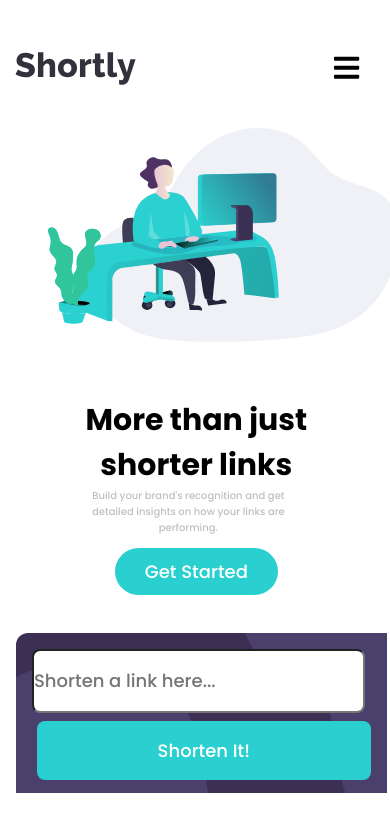
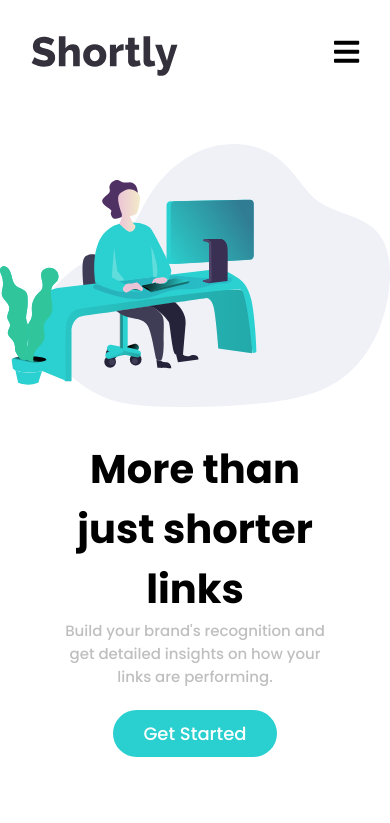
Before and after one commit to Akash007670/TheInternetFolks, a React (Create React App) app: page / in a window 390 px wide. Shown: the top 823 px of the page. Built offline with nearby package versions, Linux system fonts and the light colour scheme.

Commit message:
Refactored css for more responsiveness at navbar and section

```diff
--- a/public/index.html
+++ b/public/index.html
@@ -26,7 +26,7 @@
       href="https://fonts.googleapis.com/css2?family=Poppins:wght@500;700&display=swap"
       rel="stylesheet"
     />
-    <title>React App</title>
+    <title>Shortly --Link Shortner App</title>
   </head>
   <body>
     <noscript>You need to enable JavaScript to run this app.</noscript>
--- a/src/App.css
+++ b/src/App.css
@@ -1,10 +1,6 @@
-*{
-    box-sizing: border-box;
-    margin: 0;
-    padding: 0;
-    font-family: poppins;
-
+* {
+  box-sizing: border-box;
+  margin: 0;
+  padding: 0;
+  font-family: Poppins;
 }
-body{
-    overflow-x: hidden ;
-}
--- a/src/App.js
+++ b/src/App.js
@@ -14,9 +14,9 @@ const App = () => {
         <Home />
         <Start />
       </Router>
-      <Searchbar />
+      {/* <Searchbar />
       <Content />
-      <Footer />
+      <Footer /> */}
     </div>
   );
 };
--- a/src/components/GetStarted/GetStartedElement.js
+++ b/src/components/GetStarted/GetStartedElement.js
@@ -3,35 +3,39 @@ import styled from "styled-components";
 export const Description = styled.div`
   z-index: 3;
   width: 100%;
+  height: 55vh;
   max-width: 1600px;
-  position: relative;
+  justify-content: space-between;
   display: flex;
   align-items: center;
-  margin-top: 3rem;
-  @media screen and (max-width: 760px) {
+  margin: 3rem auto;
+  /* border: 2px solid red; */
+  @media screen and (max-width: 850px) {
     display: flex;
+    height: 100%;
     flex-direction: column;
   }
 `;
 
 export const ContentWrapper = styled.div`
   display: flex;
+  /* border: 2px solid green; */
   flex-direction: column;
-  flex-wrap: wrap;
-  margin-left: 13%;
-  margin-right: 3rem;
-  width: auto;
-  @media screen and (max-width: 760px) {
+  justify-content: center;
+  width: 40%;
+  height: 100%;
+  padding: 0 60px;
+  @media screen and (max-width: 850px) {
     display: flex;
+    width: 100%;
     order: 2;
   }
 `;
 export const ContentWrapper2 = styled.div`
   display: flex;
-  flex-direction: row;
-  flex-wrap: wrap;
-  width: auto;
-  @media screen and (max-width: 760px) {
+  height: 100%;
+  /* border: 2px solid blue; */
+  @media screen and (max-width: 850px) {
     display: flex;
     height: fit-content;
     margin-bottom: 2rem;
@@ -41,27 +45,34 @@ export const ContentWrapper2 = styled.div`
 
 export const Heading = styled.h1`
   text-align: start;
+  flex-wrap: wrap;
   color: black;
-  font-size: 48px;
+  font-size: 60px;
   font-weight: bold;
-  @media screen and (max-width: 768px) {
+
+  @media screen and (max-width: 1200px) {
+    text-align: start;
+    font-size: 45px;
+  }
+
+  @media screen and (max-width: 850px) {
     text-align: center;
-    font-size: 30px;
+    font-size: 40px;
   }
 `;
 
 export const Para = styled.p`
-  text-align: start;
-  font-size: 18px;
-  // background-color : yellow;
-  margin-right: 3rem;
+  font-size: 20px;
   color: #bfbfbf;
-  max-width: auto;
+  margin-bottom: 10px;
 
-  @media screen and (max-width: 760px) {
-    font-size: 10px;
+  @media screen and (max-width: 1200px) {
+    text-align: start;
+    font-size: 15px;
+  }
+  @media screen and (max-width: 850px) {
+    font-size: 15px;
     text-align: center;
-    margin-left: 2rem;
   }
 `;
 
@@ -71,7 +82,10 @@ export const BtnWrapper = styled.div`
   flex-direction: column;
   align-items: start;
   cursor: pointer;
-  @media screen and (max-width: 760px) {
+  @media screen and (max-width: 1200px) {
+    font-size: 15px;
+  }
+  @media screen and (max-width: 850px) {
     align-items: center;
     padding-bottom: 22px;
   }
@@ -83,21 +97,34 @@ export const Button = styled.button`
   background-color: #2acfcf;
   white-space: nowrap;
   padding: 10px 30px;
-  font-size: 18px;
+  font-size: 20px;
   cursor: pointer;
   outline: none;
   border: none;
   text-decoration: none;
+  @media screen and (max-width: 850px) {
+    font-size: 18px;
+  }
 `;
 export const Person = styled.div`
   position: relative;
+  & img {
+    height: auto;
+    width: auto;
+    background-size: cover;
+  }
+  @media screen and (max-width: 1200px) {
+    & img {
+      width: 100%;
+      height: 100%;
+    }
+  }
 
-  @media screen and (max-width: 760px) {
+  @media screen and (max-width: 850px) {
     & img {
       position: relative;
-      left: 3rem;
-      height: 90%;
-      width: 90%;
+      height: 100%;
+      width: 100%;
     }
   }
 `;
--- a/src/components/Navbar/Navbar.js
+++ b/src/components/Navbar/Navbar.js
@@ -13,16 +13,19 @@ import {
   NavBtn2,
   NavBtnLink1,
   NavBtnLink2,
+  NavButtons,
 } from "../Navbar/NavbarElement";
 
-const Navbar = ({mytoggleHandler}) => {
+const Navbar = ({ mytoggleHandler }) => {
   return (
     <Nav>
       <Navbarcontainer>
         <Navlogo>
+          <NavLinks to="/">
             <img src={ReactLogo} alt="react-logo" />
+          </NavLinks>
         </Navlogo>
-        <MobileIcon onClick = {mytoggleHandler}>
+        <MobileIcon onClick={mytoggleHandler}>
           <FaBars />
         </MobileIcon>
         <NavMenu>
@@ -36,12 +39,14 @@ const Navbar = ({mytoggleHandler}) => {
             <NavLinks to="Resources">Resources</NavLinks>
           </NavItem>
         </NavMenu>
+        <NavButtons>
           <NavBtn1>
             <NavBtnLink1 to="Login">Login</NavBtnLink1>
           </NavBtn1>
           <NavBtn2>
             <NavBtnLink2 to="Signup">Sign Up</NavBtnLink2>
           </NavBtn2>
+        </NavButtons>
       </Navbarcontainer>
     </Nav>
   );
--- a/src/components/Navbar/NavbarElement.js
+++ b/src/components/Navbar/NavbarElement.js
@@ -4,7 +4,7 @@ import { Link as LinkS } from "react-router-dom";
 
 export const Nav = styled.nav`
   display: flex;
-  top: 2rem;
+  margin-top: 1rem;
   justify-content: space-around;
   align-items: center;
   font-size: 18px;
@@ -18,25 +18,28 @@ export const Nav = styled.nav`
 
 export const Navbarcontainer = styled.div`
   display: flex;
-  justify-content: center;
+  justify-content: space-around;
   align-items: center;
-  // background-color : blue;
+  /* border: 2px solid red; */
   height: 80px;
   z-index: 1;
   width: 100%;
   padding: 0 24px;
-  max-width: 1200px;
+  max-width: 1600px;
 `;
 
 export const Navlogo = styled(LinkR)`
   justify-self: start;
   display: flex;
   cursor: pointer;
-  font-size: 18px;
   align-items: center;
   text-decoration: none;
 
-  @media screen and (max-width: 760px) {
+  & img {
+    height: 40px;
+  }
+
+  @media screen and (max-width: 850px) {
     position: absolute;
     top: 20px;
     left: 15px;
@@ -45,7 +48,7 @@ export const Navlogo = styled(LinkR)`
 `;
 export const MobileIcon = styled.div`
   display: none;
-  @media screen and (max-width: 760px) {
+  @media screen and (max-width: 850px) {
     display: block;
     position: absolute;
     top: 0;
@@ -65,9 +68,9 @@ export const NavMenu = styled.ul`
   margin-right: 2rem;
   margin-left: 2rem;
   font-weight: bold;
-  font-size: 18px;
+  font-size: 20px;
 
-  @media screen and (max-width: 760px) {
+  @media screen and (max-width: 850px) {
     display: none;
   }
 `;
@@ -85,14 +88,20 @@ export const NavLinks = styled(LinkS)`
   height: 100%;
   cursor: pointer;
   &:hover {
-    color: black;
+    color: #737373;
   }
+`;
+
+export const NavButtons = styled.div`
+  display: flex;
+  width: 20%;
+  justify-content: space-evenly;
 `;
 
 export const NavBtn1 = styled.nav`
   display: flex;
   align-items: center;
-  @media screen and (max-width: 760px) {
+  @media screen and (max-width: 850px) {
     display: none;
   }
 `;
@@ -101,7 +110,7 @@ export const NavBtn2 = styled.nav`
   display: flex;
   align-items: center;
 
-  @media screen and (max-width: 760px) {
+  @media screen and (max-width: 850px) {
     display: none;
   }
 `;
@@ -114,7 +123,7 @@ export const NavBtnLink1 = styled(LinkR)`
   cursor: pointer;
   text-decoration: none;
   &:hover {
-    color: black;
+    color: #737373;
   }
 `;
 
```
Lines whose indentation alone changed are shown as unchanged.
